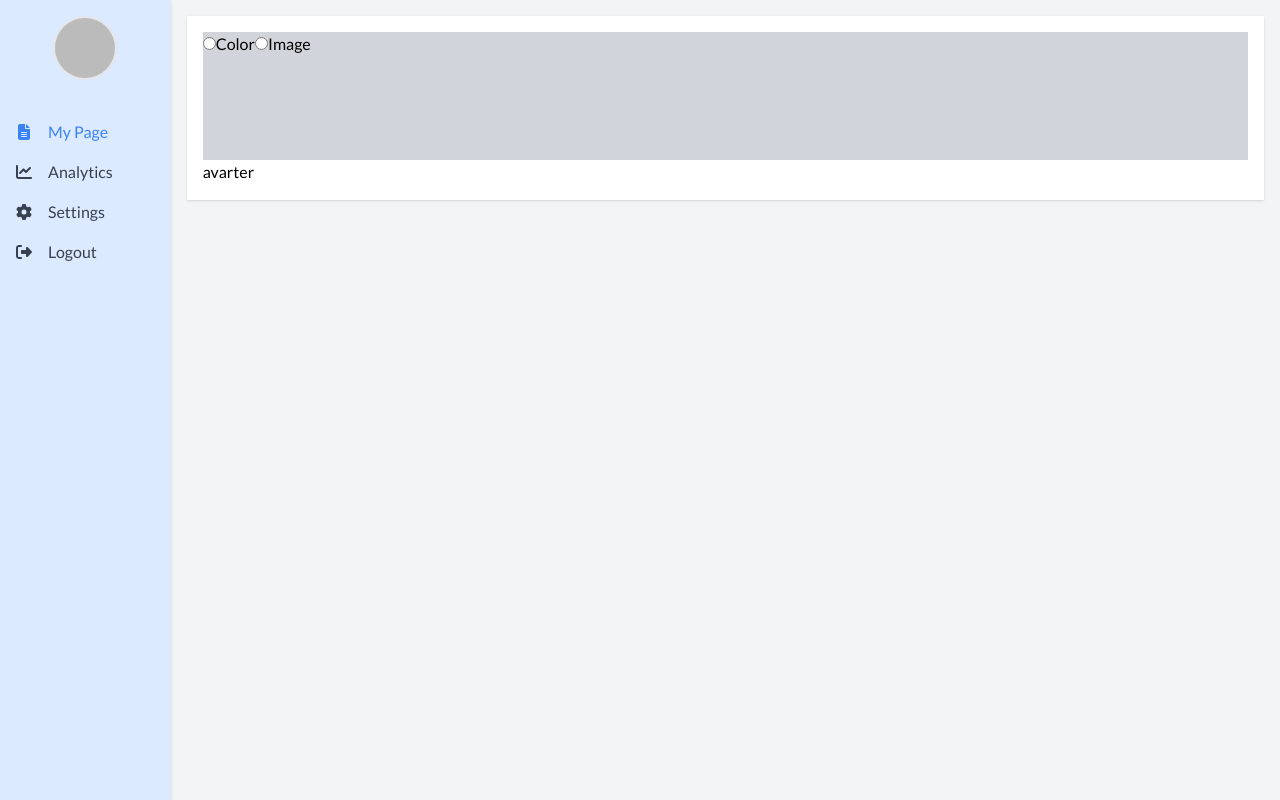
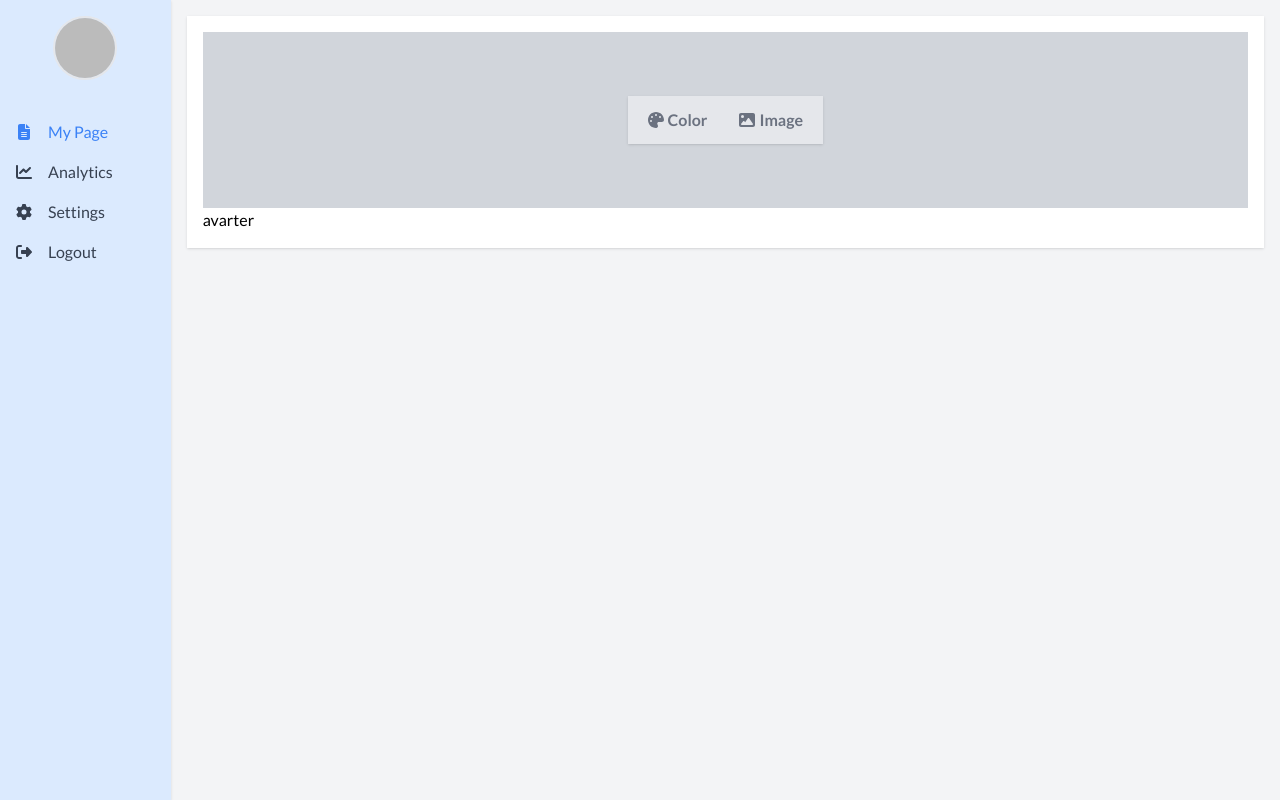
Before and after one commit to williamwebs/linktree, a Next.js app: page /account/1 in a window 1280 px wide. Built offline with nearby package versions, Linux system fonts and the light colour scheme; no server answers; sample sign-in values are in the browser's storage.

Commit message:
page header toggler

```diff
--- a/app/globals.css
+++ b/app/globals.css
@@ -5,3 +5,19 @@
 body {
   @apply bg-gray-100;
 }
+
+.radio-togglers {
+  @apply p-1 bg-gray-200 inline-flex;
+}
+
+.radio-togglers span {
+  @apply text-gray-500 font-semibold p-2 px-4 block cursor-pointer;
+}
+
+.radio-togglers input[type="radio"] {
+  @apply hidden;
+}
+
+.radio-togglers input[type="radio"]:checked + span {
+  @apply bg-white text-blue-500;
+}
--- a/components/form/PageSettingsForm.jsx
+++ b/components/form/PageSettingsForm.jsx
@@ -1,16 +1,17 @@
+import { faImage, faPalette } from "@fortawesome/free-solid-svg-icons";
+import ButtonToggler from "../formItem/ButtonToggler";
+
 const PageSettingsForm = (page) => {
   return (
     <div>
       <form action="">
-        <div className="bg-gray-300 h-32">
-          <label>
-            <input type="radio" name="bgType" value="color" />
-            <span>Color</span>
-          </label>
-          <label>
-            <input type="radio" name="bgType" value="image" />
-            <span>Image</span>
-          </label>
+        <div className="bg-gray-300 p-16 flex justify-center items-center">
+          <ButtonToggler
+            options={[
+              { value: "color", icon: faPalette, label: "Color" },
+              { value: "image", icon: faImage, label: "Image" },
+            ]}
+          />
         </div>
         <div>avarter</div>
       </form>
--- /dev/null
+++ b/components/formItem/ButtonToggler.jsx
@@ -0,0 +1,19 @@
+import { FontAwesomeIcon } from "@fortawesome/react-fontawesome";
+
+const ButtonToggler = ({ options }) => {
+  return (
+    <div className="radio-togglers shadow">
+      {options.map((i) => (
+        <label>
+          <input type="radio" name="bgType" value={i.value} />
+          <span className="flex items-center">
+            <FontAwesomeIcon icon={i.icon} className="w-4 mr-1" />
+            {i.label}
+          </span>
+        </label>
+      ))}
+    </div>
+  );
+};
+
+export default ButtonToggler;
```
